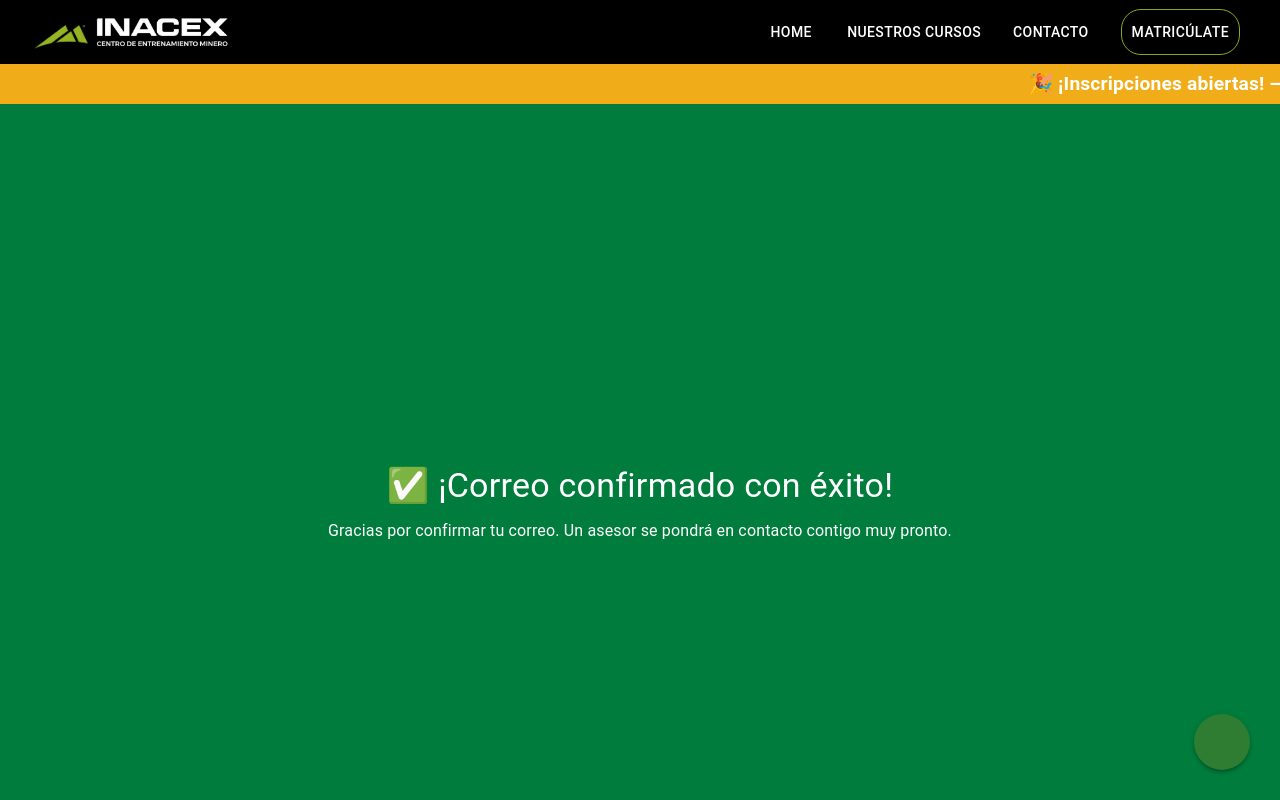
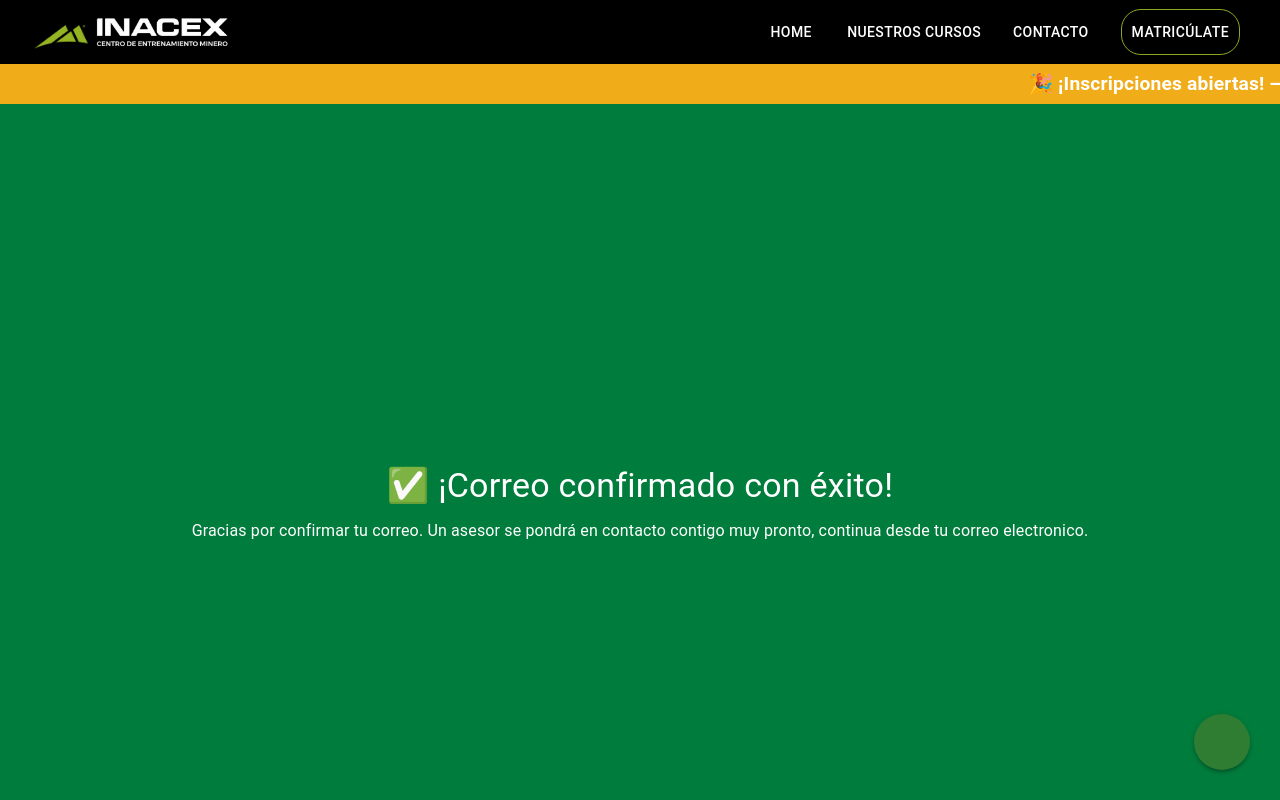
Before and after one commit to NeyeskaMedina/Inacex, a React (Vite) app in the folder client/: page /confirmacion-exitosa in a window 1280 px wide. Shown: the top 800 px of the page. Built offline with nearby package versions, Linux system fonts and the light colour scheme; some icons are missing.

Commit message:
Modificando importacion de mi archivo Confirmacion exitosa

```diff
--- a/client/src/App.jsx
+++ b/client/src/App.jsx
@@ -23,7 +23,7 @@ import Bulldozer from './view/NuestrosCursos/Bulldozer';
 import Motoniveladora from './view/NuestrosCursos/Motoniveladora';
 import ListProspectBk from './view/ListProspectBk';
 import Programas from './view/Programas/Programas'
-import ConfirmacionExitosa from "./view/Confirmacion/ConfirmacionExitosa"
+import {ConfirmacionExitosa} from "./view/Confirmacion/ConfirmacionExitosa"
 import AOS from 'aos';
 import 'aos/dist/aos.css';
 
--- a/client/src/view/Confirmacion/ConfirmacionExitosa.jsx
+++ b/client/src/view/Confirmacion/ConfirmacionExitosa.jsx
@@ -1,4 +1,3 @@
-// src/pages/ConfirmacionExitosa.jsx
 import React from 'react';
 import { Box, Typography } from '@mui/material';
 
@@ -20,7 +19,7 @@ export const ConfirmacionExitosa = () => {
           ✅ ¡Correo confirmado con éxito!
         </Typography>
         <Typography variant="body1">
-          Gracias por confirmar tu correo. Un asesor se pondrá en contacto contigo muy pronto.
+          Gracias por confirmar tu correo. Un asesor se pondrá en contacto contigo muy pronto, continua desde tu correo electronico.
         </Typography>
       </Box>
     </Box>
```
